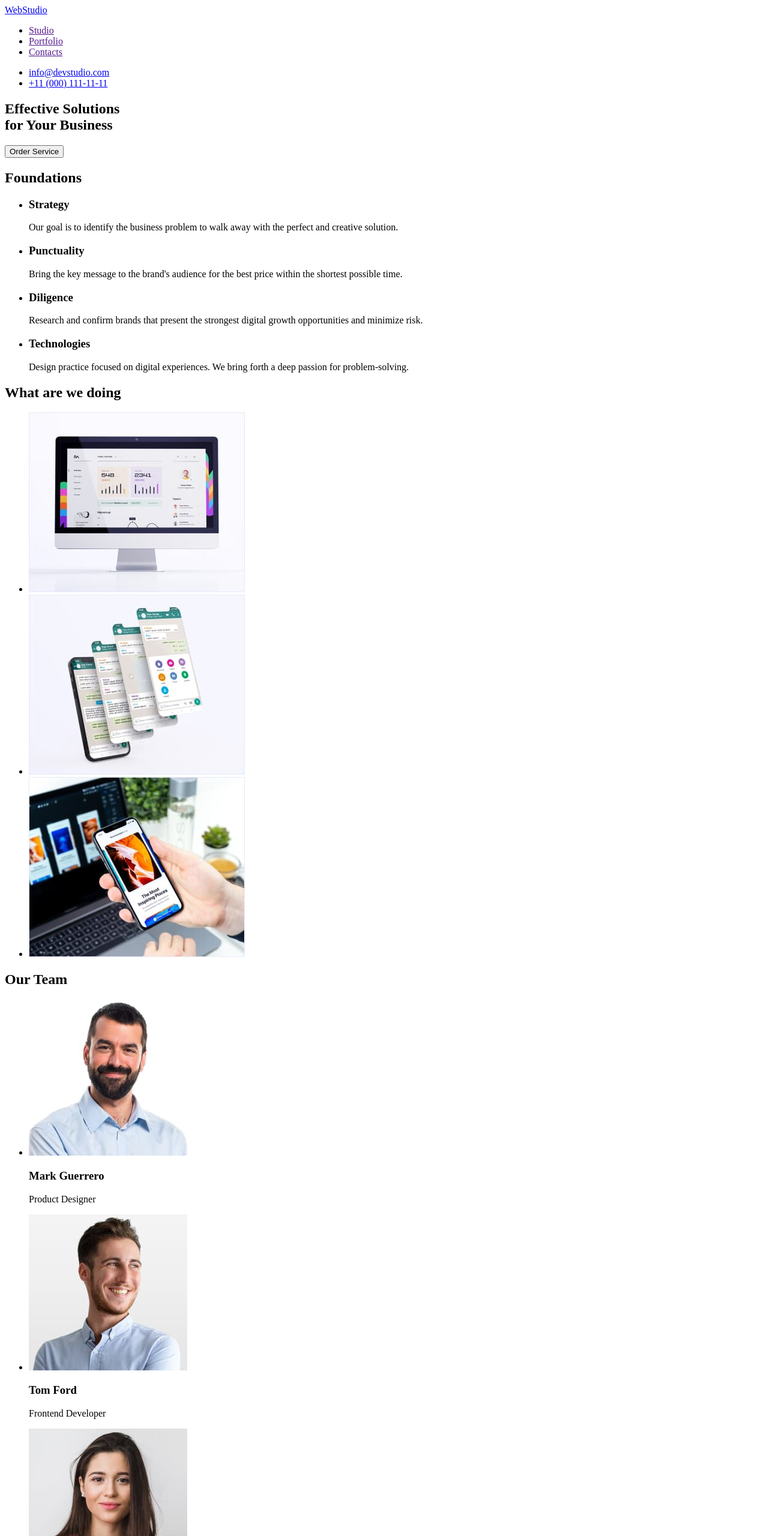
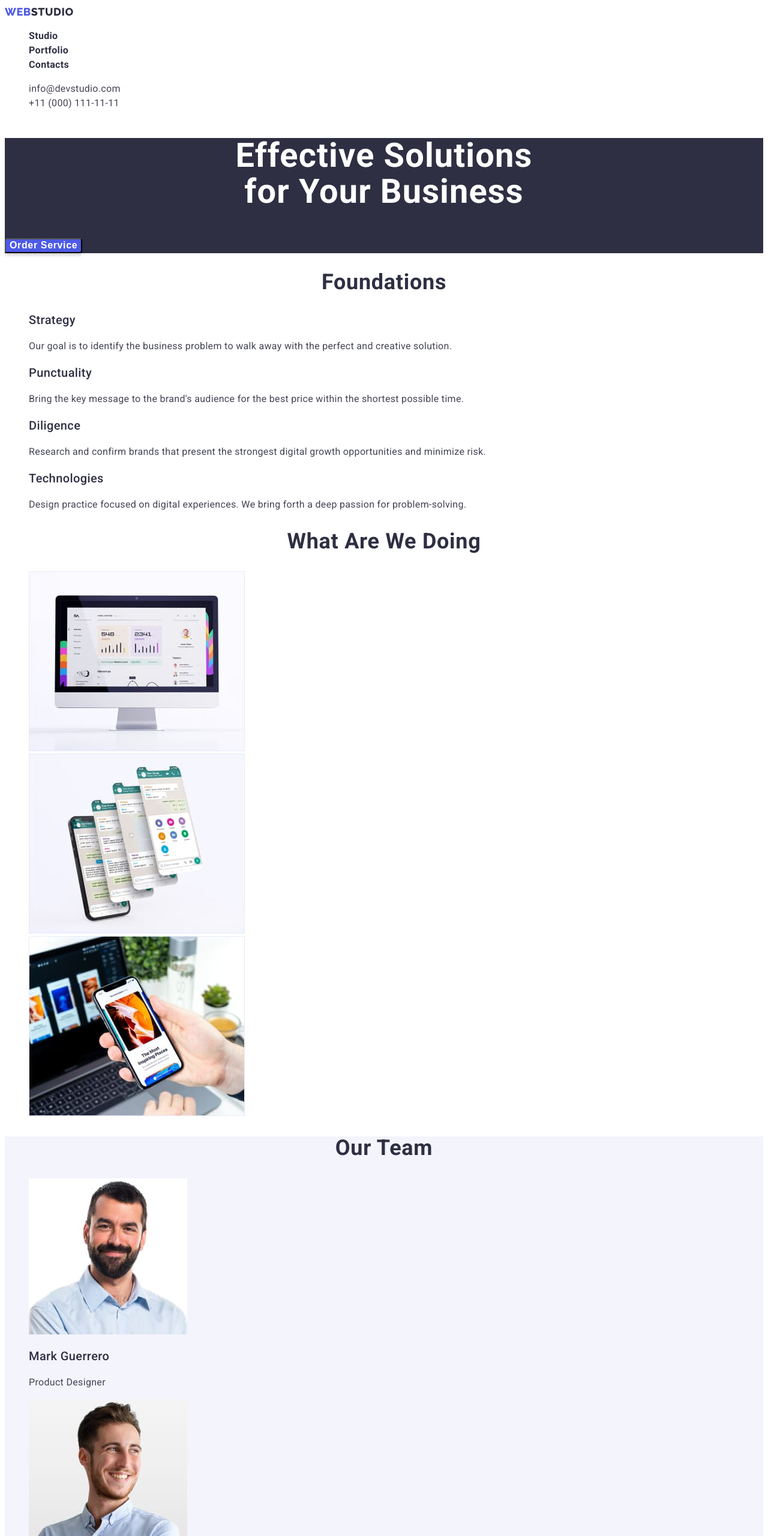
Before and after one commit to nstbezzz/goit-markup-hw-02, a plain HTML site: page index.html in a window 1280 px wide. Shown: the top 2560 px of the page at 60% size. Drawn offline with Linux system fonts and the light colour scheme.

Commit message:
first commit

```diff
--- /dev/null
+++ b/css/styles.css
@@ -0,0 +1,220 @@
+:root {
+  --primary-text-color: #434455;
+  --title-text-color: #2e2f42;
+  --accent-color: #4d5ae5;
+  --primary-white-color: #ffffff;
+  --primary-background-color: #E5E5E5;
+  --secondary-background-color: #F4F4FD;
+}
+/*styles for index.html*/
+
+body {
+  background-color: var(primary-background-color);
+  color: var(--primary-text-color);
+  font-family: Roboto; sans-serif;
+}
+
+.list {
+  list-style: none;
+}
+
+.header {background-color: var(--primary-white-color);}
+
+/* logo */
+
+.logo {
+  color: var(--accent-color);
+  font-family: Raleway; sans-serif;
+  font-style: normal;
+font-weight: 800;
+font-size: 18px;
+line-height: 1.33;
+letter-spacing: 0.03em;
+text-transform: uppercase;
+text-decoration: none;
+}
+
+.header-logo {
+  color: var(--title-text-color);
+}
+
+/* site-nav */
+.site-nav .link {
+  color: var(--title-text-color);
+  font-style: normal;
+font-weight: 600;
+font-size: 16px;
+line-height: 1.5;
+letter-spacing: 0.02em;
+text-decoration: none;
+
+}
+.site-nav .link:hover,
+.site-nav .link:focus {
+  color: var(--primary-text-color);
+}
+
+.site-nav .link:active {
+  color: var(--accent-color);}
+
+/* contacts */
+.mail-tel,
+.mail,
+.tel {
+  color: var(--primary-text-color);
+  font-style: normal;
+font-weight: 400;
+font-size: 16px;
+line-height: 1.5;
+letter-spacing: 0.02em;
+text-decoration: none;
+}
+
+.mail-tel:hover,
+.mail:hover,
+.tel:hover,
+.mail-tel:focus,
+.mail:focus,
+.tel:focus {
+  color: var(--accent-color);
+}
+
+/* hero */
+.hero {background-color: var(--title-text-color);}
+.hero-title{
+  color: var(--primary-white-color);
+font-style: normal;
+font-weight: 600;
+font-size: 56px;
+line-height: 1.07;
+letter-spacing: 0.02em;
+text-align: center;
+}
+
+.button {
+
+    color: var(--primary-white-color);
+  background-color: var(--accent-color);
+  box-shadow: 0px 4px 4px rgba(0, 0, 0, 0.15);
+  border-radius: 4px;
+  font-weight: 600;
+font-size: 16px;
+line-height: 1.18;
+align-items: center;
+letter-spacing: 0.04em;
+cursor: pointer;
+}
+
+.button:hover,
+button:focus {
+  background-color: var(--accent-color);
+  box-shadow: 0px 1px 6px rgba(46, 47, 66, 0.08), 0px 1px 1px rgba(46, 47, 66, 0.16),
+    0px 2px 1px rgba(46, 47, 66, 0.08);
+  border-radius: 4px;
+}
+
+.button:active {
+  background: #404bbf;
+  box-shadow: 0px 4px 4px rgba(0, 0, 0, 0.15);
+  border-radius: 4px;}
+
+/* foundation */
+.section-title {
+  color: var(--title-text-color);
+  font-weight: 600;
+font-size: 36px;
+line-height: 1.1;
+text-align: center;
+letter-spacing: 0.02em;
+text-transform: capitalize;}
+
+.foundation-list .title {
+  color: var(--title-text-color);
+  font-style: normal;
+font-weight: 500;
+font-size: 20px;
+line-height: 1.2;
+letter-spacing: 0.02em;
+}
+
+.text {font-style: normal;
+font-weight: 400;
+font-size: 16px;
+line-height: 1.5;
+letter-spacing: 0.02em;}
+
+/* team */
+
+.team {
+    background-color: var(--secondary-background-color);}
+.name-title {
+  color: var(--title-text-color);
+  font-style: normal;
+font-weight: 500;
+font-size: 20px;
+line-height: 1.2;
+letter-spacing: 0.02em;
+}
+
+.name-text {
+  color: var(--primary-text-color);
+  font-weight: 400;
+font-size: 16px;
+line-height: 1.5;
+letter-spacing: 0.02em;
+}
+
+
+/* footer */
+.footer { background-color: var(--title-text-color);}
+.footer-logo {
+  color: var(--secondary-background-color);}
+  .footer-text {
+    color: #E7E9FC;
+    font-style: normal;
+font-weight: 400;
+font-size: 16px;
+line-height:1.5;
+letter-spacing: 0.02em;
+}
+
+/*styles for portfolio.html*/
+
+.button-portfolio {
+  color: var(--accent-color);
+  background: var(--secondary-background-color);
+  border: 1px solid #e7e9fc;
+  border-radius: 4px;
+  font-weight: 600;
+  font-size: 16px;
+  line-height: 1.5;
+  align-items: center;
+  letter-spacing: 0.04em;
+  cursor: pointer;
+}
+
+.button-portfolio:hover,
+.button-portfolio:focus {
+  color: var(--primary-white-color);
+  background-color: var(--accent-color);
+  box-shadow: 0px 3px 1px rgba(0, 0, 0, 0.1), 0px 2px 1px rgba(0, 0, 0, 0.08),
+    0px 2px 2px rgba(0, 0, 0, 0.12);
+  border-radius: 4px;
+  border: 1px solid var(--accent-color);
+}
+
+.cards-title {
+  color: var(--title-text-color);
+  font-weight: 500;
+font-size: 20px;
+line-height: 1.2;
+letter-spacing: 0.02em;
+}
+
+.cards-text {
+  color: var(--primary-text-color);
+  font-weight: 400;
+font-size: 16px;
+line-height: 1.5;
+letter-spacing: 0.02em;
+}
--- a/index.html
+++ b/index.html
@@ -5,71 +5,85 @@
     <meta http-equiv="X-UA-Compatible" content="IE=edge" />
     <meta name="viewport" content="width=device-width, initial-scale=1.0" />
     <title>Document</title>
+    <style>
+      @import url("https://fonts.googleapis.com/css2?family=Raleway:wght@800&family=Roboto:wght@400;500;700;900&display=swap");
+    </style>
+
+    <link rel="stylesheet" href="./css/styles.css" />
   </head>
   <body>
-    <header>
+    <header class="header">
       <nav>
-        <a href="./index.html">Web<span>Studio</span></a>
+        <a href="./index.html" class="logo"
+          >Web<span class="header-logo">Studio</span></a
+        >
 
-        <ul>
-          <li><a href="">Studio</a></li>
-          <li><a href="">Portfolio</a></li>
-          <li><a href="">Contacts</a></li>
+        <ul class="site-nav list">
+          <li><a href="./index.html" class="link">Studio</a></li>
+          <li><a href="./portfolio.html" class="link">Portfolio</a></li>
+          <li><a href="" class="link">Contacts</a></li>
         </ul>
       </nav>
 
-      <ul>
-        <li><a href="mailto:info@devstudio.com">info@devstudio.com</a></li>
-        <li><a href="tel:+110001111111">+11 (000) 111-11-11</a></li>
+      <ul class="mail-tel list">
+        <li>
+          <a href="mailto:info@devstudio.com" class="mail"
+            >info@devstudio.com</a
+          >
+        </li>
+        <li>
+          <a href="tel:+110001111111" class="tel">+11 (000) 111-11-11</a>
+        </li>
       </ul>
     </header>
 
     <main>
-      <section>
-        <h1>
+      <!--Hero-->
+      <section class="hero">
+        <h1 class="hero-title">
           Effective Solutions <br />
           for Your Business
         </h1>
-        <button type="button">Order Service</button>
+        <button type="button" class="button">Order Service</button>
       </section>
-
-      <section>
-        <h2>Foundations</h2>
-        <ul>
+      <!--Foundations-->
+      <section class="section">
+        <h2 class="section-title">Foundations</h2>
+        <ul class="foundation-list list">
           <li>
-            <h3>Strategy</h3>
-            <p>
+            <h3 class="title">Strategy</h3>
+            <p class="text">
               Our goal is to identify the business problem to walk away with the
               perfect and creative solution.
             </p>
           </li>
           <li>
-            <h3>Punctuality</h3>
-            <p>
+            <h3 class="title">Punctuality</h3>
+            <p class="text">
               Bring the key message to the brand's audience for the best price
               within the shortest possible time.
             </p>
           </li>
           <li>
-            <h3>Diligence</h3>
-            <p>
+            <h3 class="title">Diligence</h3>
+            <p class="text">
               Research and confirm brands that present the strongest digital
               growth opportunities and minimize risk.
             </p>
           </li>
           <li>
-            <h3>Technologies</h3>
-            <p>
+            <h3 class="title">Technologies</h3>
+            <p class="text">
               Design practice focused on digital experiences. We bring forth a
               deep passion for problem-solving.
             </p>
           </li>
         </ul>
       </section>
-
-      <section>
-        <h2>What are we doing</h2>
-        <ul>
+      <!--What are we doing-->
+      <section class="section">
+        <h2 class="section-title">What are we doing</h2>
+        <ul class="list">
           <li>
             <img src="./images/Rectangle1.jpg" alt="desktop app" width="360" />
           </li>
@@ -81,18 +95,18 @@
           </li>
         </ul>
       </section>
-
-      <section>
-        <h2>Our Team</h2>
-        <ul>
+      <!--Our Team-->
+      <section class="section team">
+        <h2 class="section-title">Our Team</h2>
+        <ul class="list">
           <li>
             <img
               src="./images/MarkGuerrero.jpg"
               alt="photo of a respectable man with a beard"
               width="264"
             />
-            <h3>Mark Guerrero</h3>
-            <p>Product Designer</p>
+            <h3 class="name-title">Mark Guerrero</h3>
+            <p class="name-text">Product Designer</p>
           </li>
           <li>
             <img
@@ -100,8 +114,8 @@
               alt="photo of a cheerful guy in a blue shirt"
               width="264"
             />
-            <h3>Tom Ford</h3>
-            <p>Frontend Developer</p>
+            <h3 class="name-title">Tom Ford</h3>
+            <p class="name-text">Frontend Developer</p>
           </li>
           <li>
             <img
@@ -109,8 +123,8 @@
               alt="photo of a beautiful young girl in a pink sweater "
               width="264"
             />
-            <h3>Camila Garcia</h3>
-            <p>Marketing</p>
+            <h3 class="name-title">Camila Garcia</h3>
+            <p class="name-text">Marketing</p>
           </li>
           <li>
             <img
@@ -118,16 +132,18 @@
               alt="photo of a smiling guy in a gray jacket"
               width="264"
             />
-            <h3>Daniel Wilson</h3>
-            <p>UI Designer</p>
+            <h3 class="name-title">Daniel Wilson</h3>
+            <p class="name-text">UI Designer</p>
           </li>
         </ul>
       </section>
     </main>
 
-    <footer>
-      <a href="./index.html">Web<span>Studio</span></a>
-      <p>
+    <footer class="footer">
+      <a href="./index.html" class="logo"
+        >Web<span class="footer-logo">Studio</span></a
+      >
+      <p class="footer-text">
         Increase the flow of customers and sales for your business with digital
         marketing & growth solutions.
       </p>
```
Also changed, not shown: portfolio.html (added, +184 -0 lines), images/portfolio/banking-app.jpg (added), images/portfolio/cashless-payment.jpg (added), images/portfolio/fresh-cofee.jpg (added), images/portfolio/ig-stories-concept.jpg (added), images/portfolio/meditaion-app.jpg (added), images/portfolio/online-courses.jpg (added), images/portfolio/organic-food.jpg (added), images/portfolio/screen-illustration.jpg (added), images/portfolio/taxi-service.jpg (added), 2 other files.
